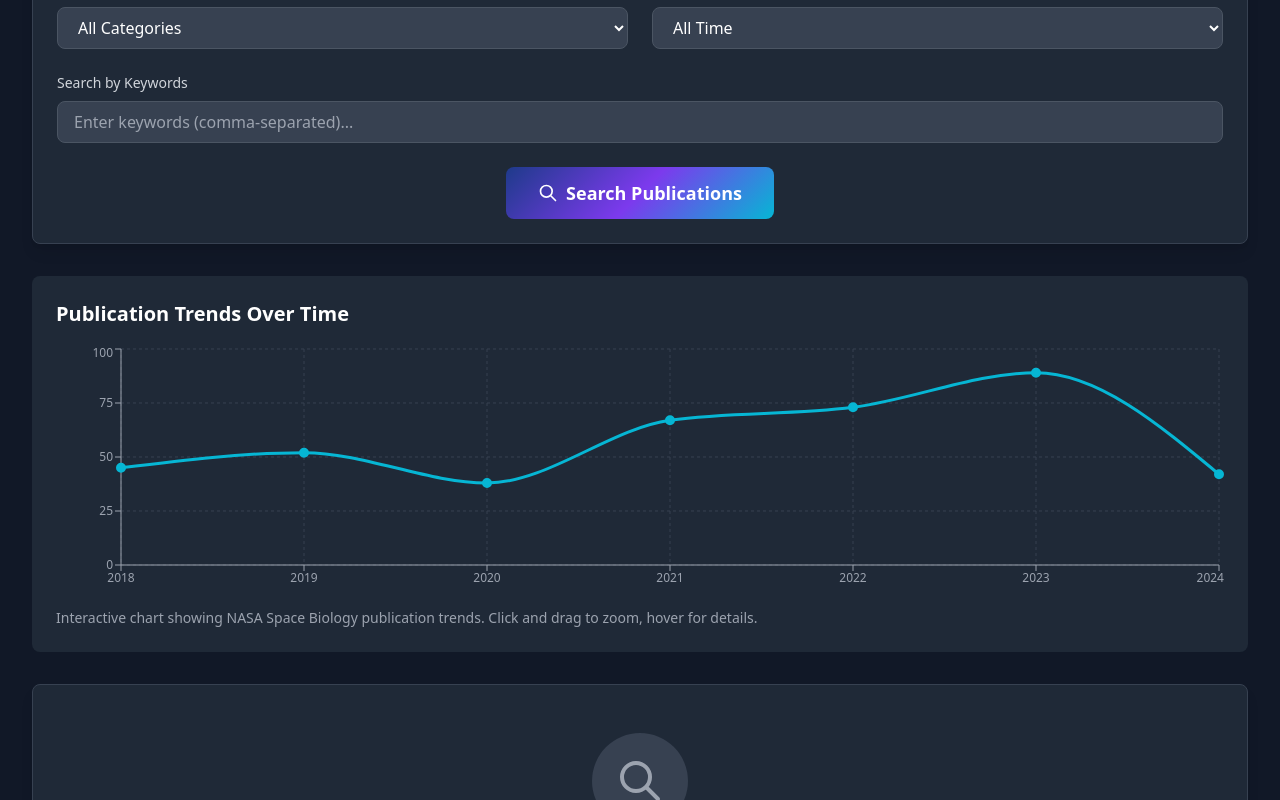
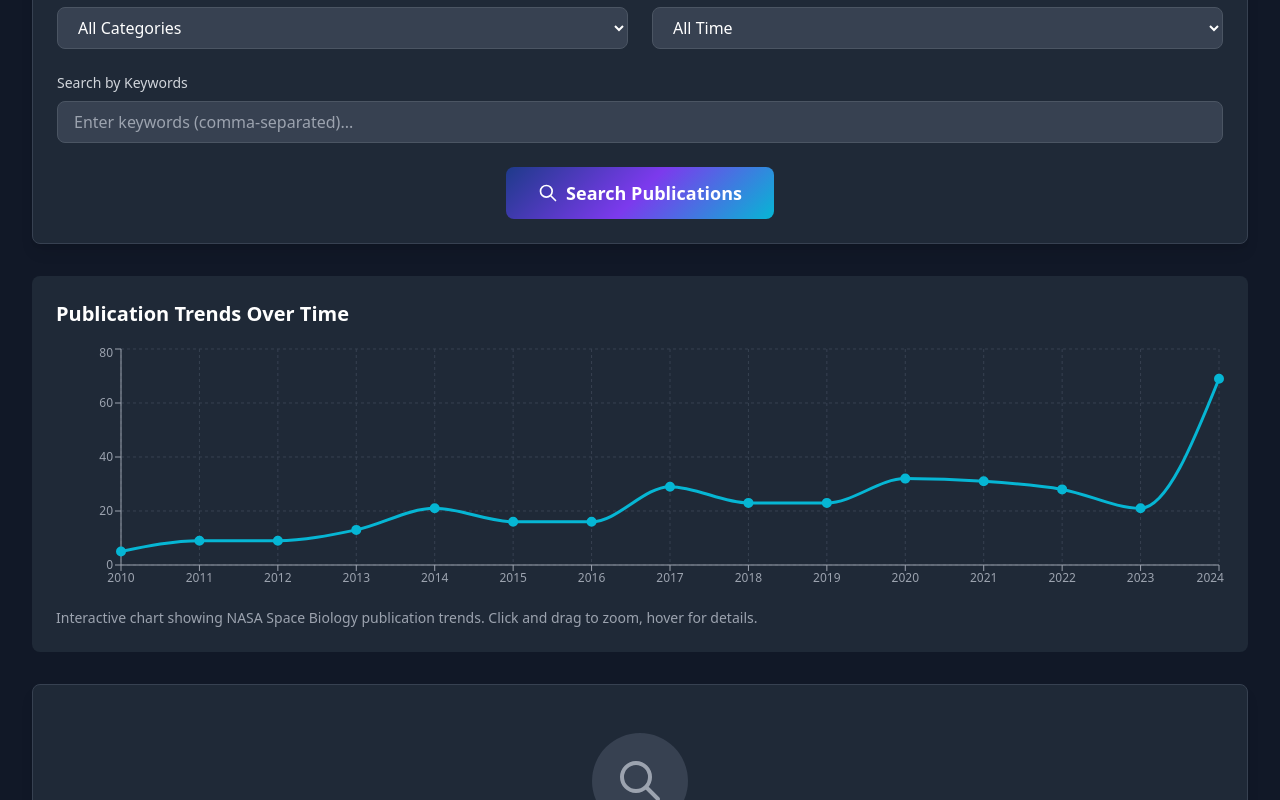
Before and after one commit to JEELDONGA18/Bio-Astra, a React (Create React App) app in the folder FRONTEND/: page /find-your-interest in a window 1280 px wide. Shown: the part 397-1197 px from the top of the page. Built offline with nearby package versions, Linux system fonts and the light colour scheme; the HTML template or start-up script is replaced by a standard one.

Commit message:
Trend chat is updated.

```diff
--- a/FRONTEND/src/components/TrendChart.js
+++ b/FRONTEND/src/components/TrendChart.js
@@ -4,13 +4,22 @@ import { LineChart, Line, XAxis, YAxis, CartesianGrid, Tooltip, ResponsiveContai
 const TrendChart = ({ data }) => {
   // Sample data for demonstration
   const sampleData = [
-    { year: '2018', publications: 45 },
-    { year: '2019', publications: 52 },
-    { year: '2020', publications: 38 },
-    { year: '2021', publications: 67 },
-    { year: '2022', publications: 73 },
-    { year: '2023', publications: 89 },
-    { year: '2024', publications: 42 },
+      { year: 2010, publications: 5 },
+  { year: 2011, publications: 9 },
+  { year: 2012, publications: 9 },
+  { year: 2013, publications: 13 },
+  { year: 2014, publications: 21 },
+  { year: 2015, publications: 16 },
+  { year: 2016, publications: 16 },
+  { year: 2017, publications: 29 },
+  { year: 2018, publications: 23 },
+  { year: 2019, publications: 23 },
+  { year: 2020, publications: 32 },
+  { year: 2021, publications: 31 },
+  { year: 2022, publications: 28 },
+  { year: 2023, publications: 21 },
+  { year: 2024, publications: 69 },
+
   ];
 
   const chartData = data || sampleData;
```
